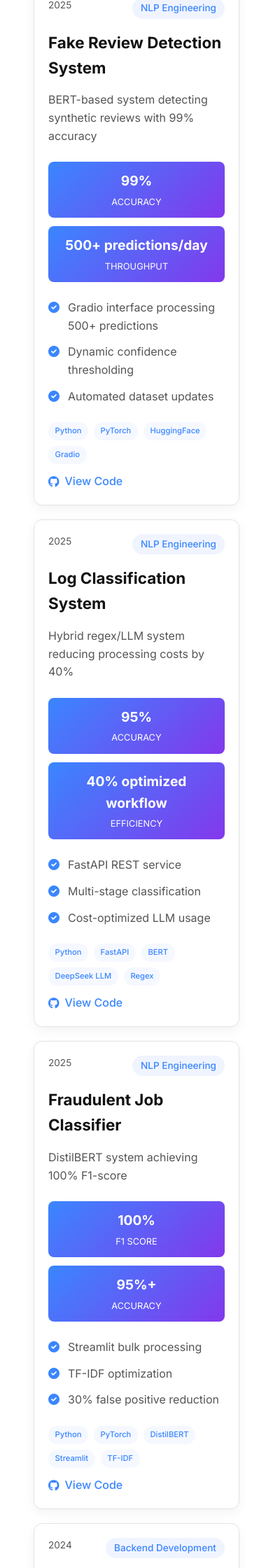
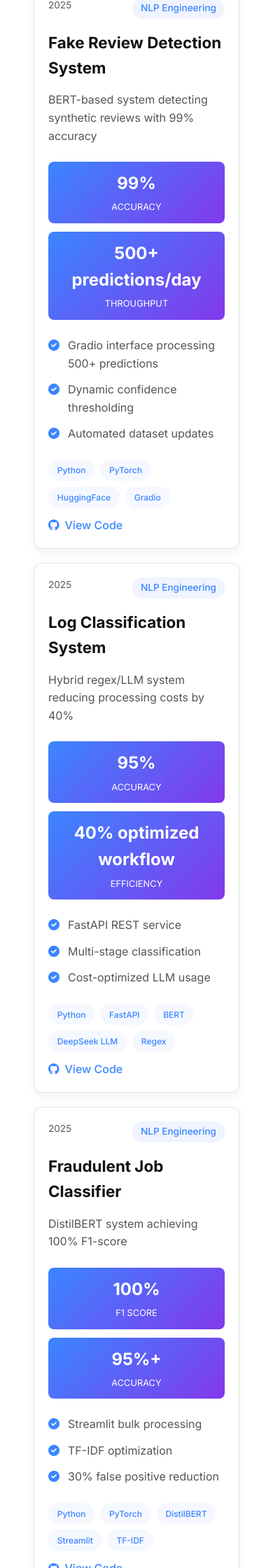
Before and after one commit to debojit11/debojit11.github.io, a Jekyll site: the page built from index.md, in a window 390 px wide. Shown: the part 2749-4989 px from the top of the page at 70% size. Built offline with Jekyll 4.4.1, drawn with Linux system fonts in a browser that asks for light colours.

Commit message:
changed css

```diff
--- a/assets/css/main.scss
+++ b/assets/css/main.scss
@@ -575,10 +575,10 @@
   }
 
   .projects-section {
-    padding: 2rem 1rem; // Add horizontal padding to section
+    padding: 2rem 1rem;
 
     .filter-buttons {
-      flex-wrap: wrap; // Allow buttons to wrap if needed
+      flex-wrap: wrap;
       margin-bottom: 1.5rem;
     }
   }
@@ -586,32 +586,25 @@
   .projects-grid {
     grid-template-columns: 1fr;
     gap: 1.25rem;
-    padding: 0; // Remove any extra padding
-    margin: 0 -0.5rem; // Small negative margin to utilize full width
+    padding: 0;
   }
 
   .project-card {
     padding: 1.25rem;
-    margin: 0 0.5rem; // Counteract the negative grid margin
-    transform: none !important; // Disable hover effects on mobile
-
+    /* Keep hover effects but make them mobile-friendly */
     &:hover {
-      transform: none !important;
+      transform: translateY(-3px) !important; /* Reduced lift effect */
+      box-shadow: 0 8px 20px rgba(0,0,0,0.1) !important; /* Softer shadow */
     }
 
     .metrics-container {
       flex-wrap: wrap;
       gap: 0.75rem;
-      margin: 1rem 0;
 
       .metric {
-        flex: 1 1 calc(50% - 0.75rem); // Two metrics per row
-        min-width: 0; // Allow shrinking
+        flex: 1 1 calc(50% - 0.75rem);
+        min-width: 0;
         padding: 0.75rem;
-
-        .metric-value {
-          font-size: 1.2rem;
-        }
       }
     }
 
@@ -619,15 +612,6 @@
       flex-direction: column;
       align-items: flex-start;
       gap: 0.75rem;
-
-      .tech-pills {
-        max-width: 100%;
-
-        span {
-          font-size: 0.7rem;
-          padding: 0.25rem 0.6rem;
-        }
-      }
     }
   }
 
```
